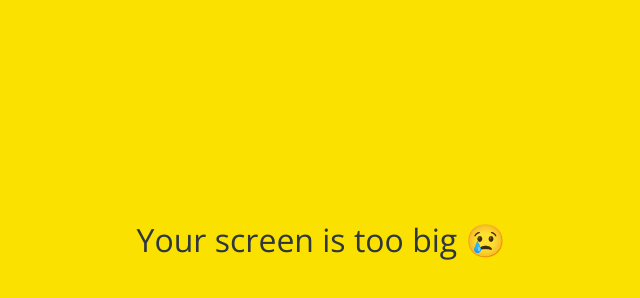
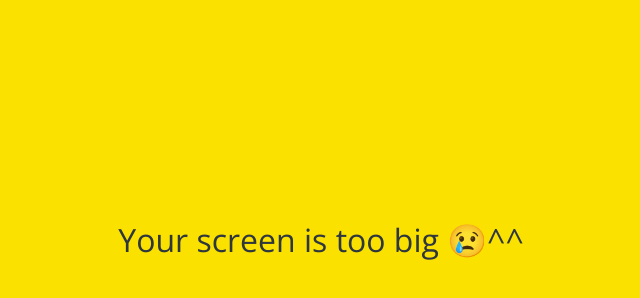
Before and after one commit to bnagain/kokoa-clone-2020, a plain HTML site: page friends.html in a window 1280 px wide. Shown: the part 160-458 px from the top of the page, without its empty margins (319-959 px from the left). Drawn offline with nearby package versions, Linux system fonts and the light colour scheme.

Commit message:
Update friends.html

```diff
--- a/friends.html
+++ b/friends.html
@@ -87,7 +87,7 @@
   </div>
 
   <div id="no-mobile">
-    <span>Your screen is too big 😢</span>
+    <span>Your screen is too big 😢^^</span>
   </div>
 
   <script src="https://kit.fontawesome.com/2791f1706d.js" crossorigin="anonymous"></script>
```
